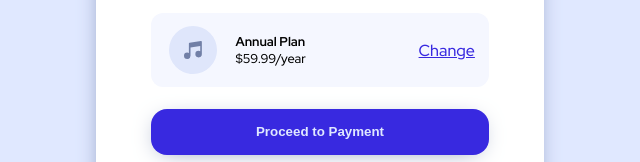
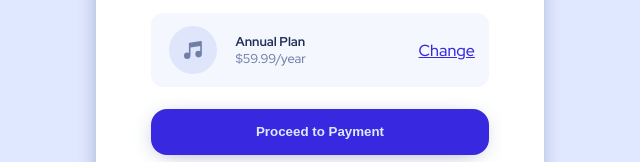
Before and after one commit to S1S4/order-summary-card, a plain HTML site: page index.html in a window 1280 px wide. Shown: the part 453-615 px from the top of the page, 320-960 px from the left. Drawn offline with Linux system fonts and the light colour scheme.

Commit message:
changed color of title and price from .plan-information

```diff
--- a/styles/styles.css
+++ b/styles/styles.css
@@ -87,11 +87,13 @@ h1 {
     align-self: end;
     font-size: var(--sm);
     font-weight: 700;
+    color: var(--darkBlue);
 }
 .plan-information #price {
     grid-area: price;
     font-size: var(--sm);
     font-weight: 400;
+    color: var(--desaturateBlue);
 }
 .plan-information #button {
     grid-area: button;
@@ -131,6 +133,7 @@ h1 {
     justify-content: center;
     font-weight: 700;
     border: none;
+    border-radius: 1rem;
     background-color: white;
     color: var(--desaturateBlue);
     cursor: pointer;
```
